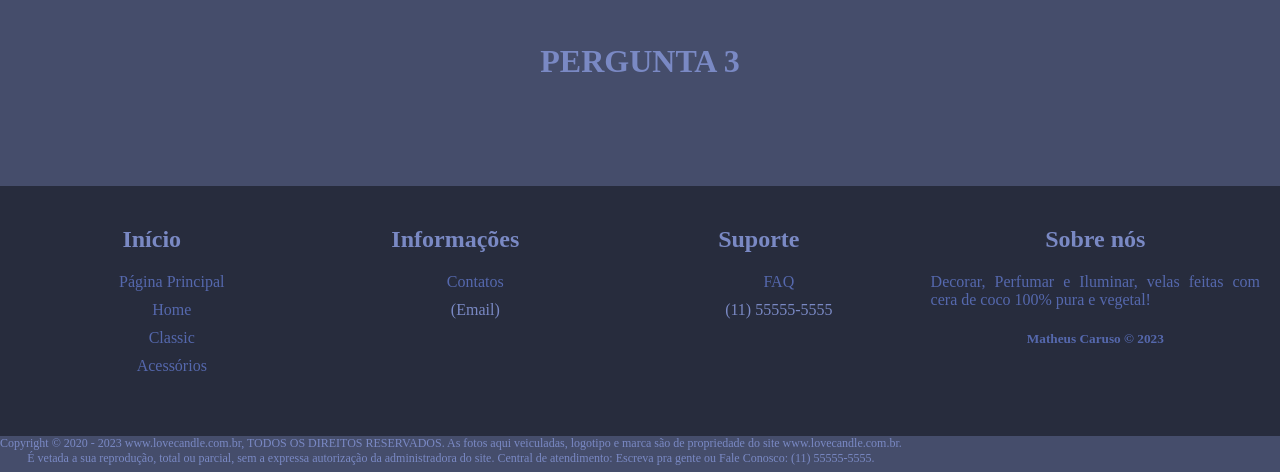
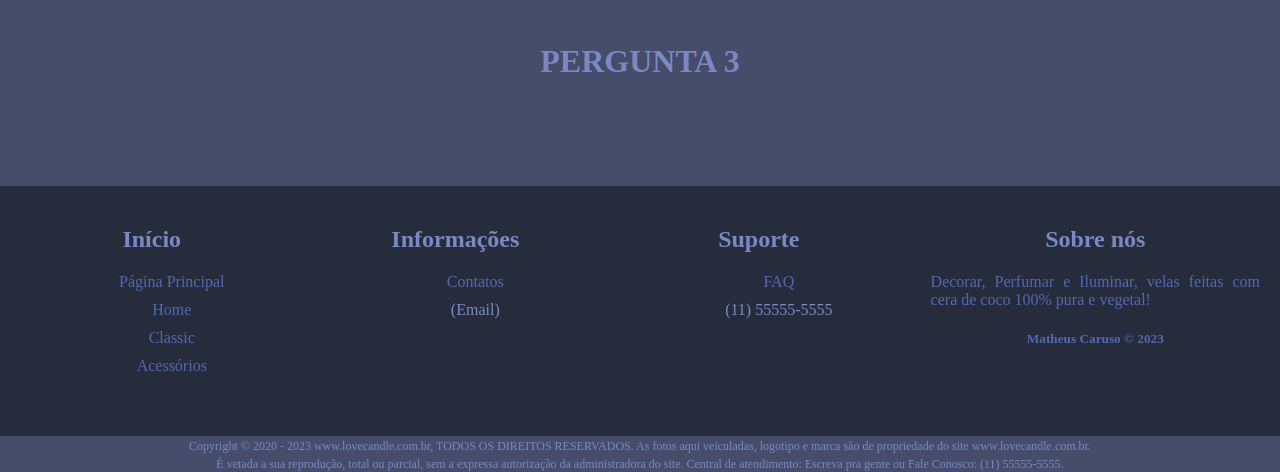
Before and after one commit to jsjboy/LoveCandle, a plain HTML site: page FAQ.html in a window 1280 px wide. Shown: the part 676-1148 px from the top of the page. Drawn offline with nearby package versions, Linux system fonts and the light colour scheme.

Commit message:
seven commit

```diff
--- a/FAQ.html
+++ b/FAQ.html
@@ -89,6 +89,7 @@ footer {
  min-height: 250px;
  background: #272c3d;
  display: flex;
+ position:static;
  }
 
  footer .boxs {
@@ -132,7 +133,7 @@ footer {
  }
 .CR {
     font-size: 0.75rem;
-    display: flex;
+    display: inline;
    }
 </style>
 </head>
--- a/Slider.css
+++ b/Slider.css
@@ -108,6 +108,7 @@ body {
     min-height: 250px;
     background: #272c3d;
     display: flex;
+    position:static;
     }
 
     footer .boxs {
@@ -166,5 +167,5 @@ body {
    }
    .CR {
     font-size: 0.75rem;
-    display: flex;
+    display: inline;
    }
--- a/style.css
+++ b/style.css
@@ -121,5 +121,5 @@ body {
    }
    .CR {
     font-size: 0.75rem;
-    display: flex;
+    display: inline;
    }
```
